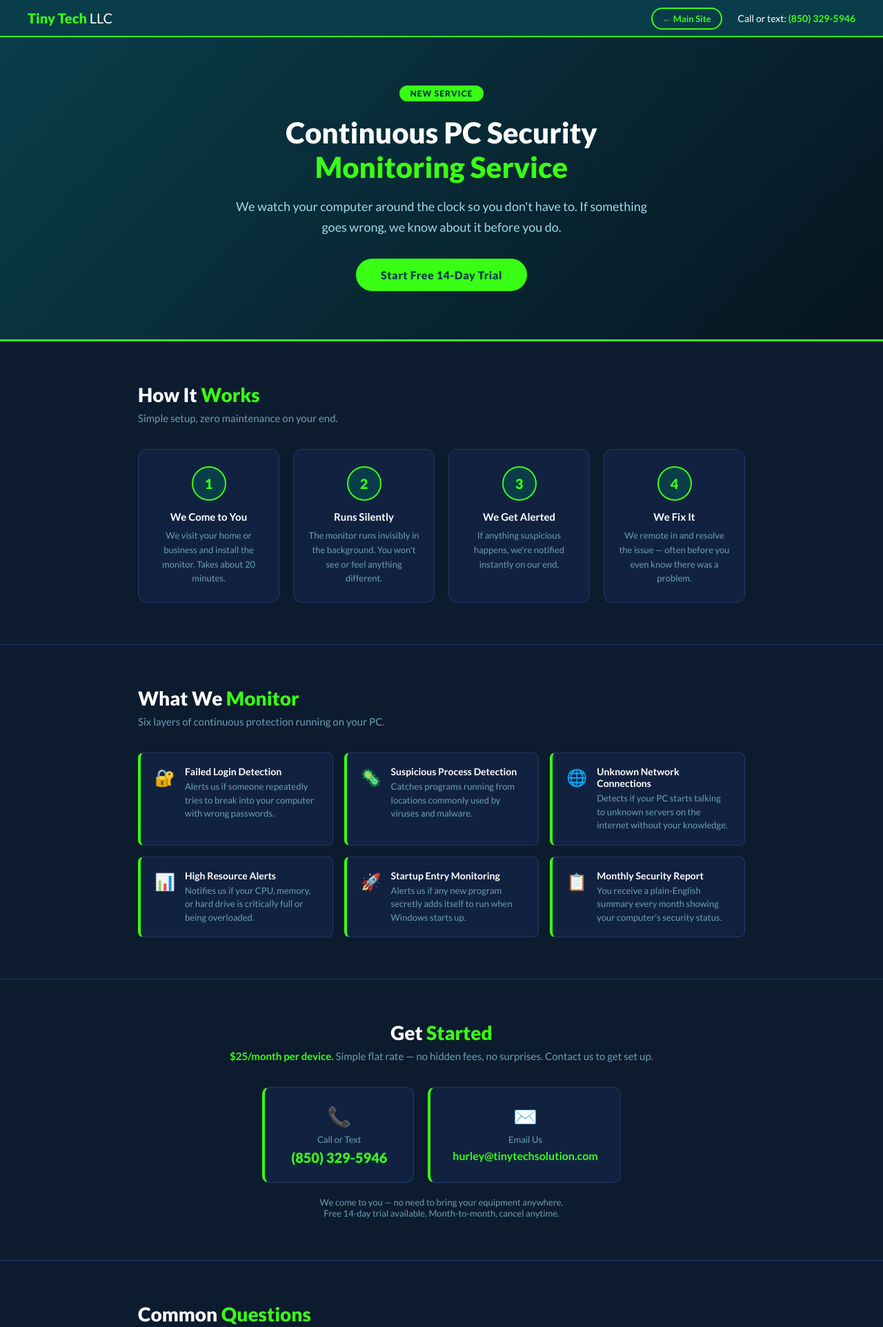
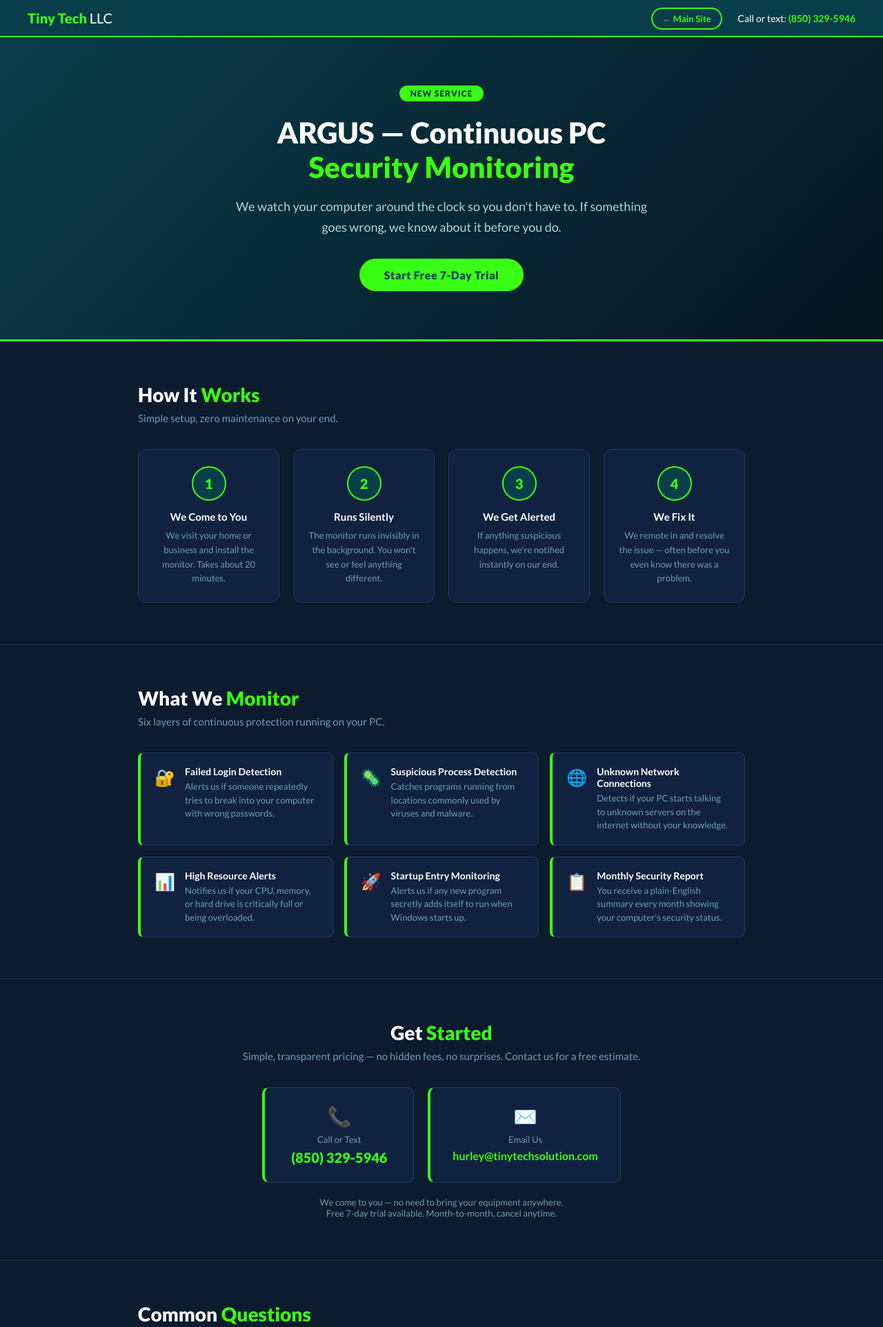
Before and after one commit to tinytechllc09-del/tinytech-monitor-page, a Flask app: page / in a window 1280 px wide. Shown: the top 1924 px of the page at 69% size. Run offline with Flask 3, Linux system fonts and the light colour scheme.

Commit message:
Rebrand to ARGUS, update trial to 7-day, remove public pricing
Co-Authored-By: Claude Sonnet 4.6 <noreply@anthropic.com>

```diff
--- a/templates/index.html
+++ b/templates/index.html
@@ -3,7 +3,7 @@
 <head>
     <meta charset="UTF-8">
     <meta name="viewport" content="width=device-width, initial-scale=1.0">
-    <title>PC Security Monitoring — $25/mo — Tiny Tech LLC</title>
+    <title>ARGUS — PC Security Monitoring | Tiny Tech LLC</title>
     <link href="https://fonts.googleapis.com/css2?family=Lato:wght@400;700;900&display=swap" rel="stylesheet">
     <style>
         * { margin: 0; padding: 0; box-sizing: border-box; }
@@ -371,9 +371,9 @@
 <!-- HERO -->
 <div class="hero">
     <div class="hero-badge">New Service</div>
-    <h1>Continuous PC Security<br><span>Monitoring Service</span></h1>
+    <h1>ARGUS — Continuous PC<br><span>Security Monitoring</span></h1>
     <p>We watch your computer around the clock so you don't have to. If something goes wrong, we know about it before you do.</p>
-    <a href="#estimate" class="hero-btn">Start Free 14-Day Trial</a>
+    <a href="#estimate" class="hero-btn">Start Free 7-Day Trial</a>
 </div>
 
 <!-- HOW IT WORKS -->
@@ -461,7 +461,7 @@
 <!-- FREE ESTIMATE -->
 <div class="section" style="text-align:center;">
     <div id="estimate" class="section-title">Get <span>Started</span></div>
-    <div class="section-sub"><strong style="color:#39ff14;">$25/month per device.</strong> Simple flat rate — no hidden fees, no surprises. Contact us to get set up.</div>
+    <div class="section-sub">Simple, transparent pricing — no hidden fees, no surprises. Contact us for a free estimate.</div>
     <div style="display:flex; flex-wrap:wrap; justify-content:center; gap:20px; margin-top:10px;">
         <div style="background:#112240; border:1px solid #1e3a6a; border-left:4px solid #39ff14; border-radius:10px; padding:24px 32px; text-align:center; min-width:220px;">
             <div style="font-size:28px; margin-bottom:8px;">📞</div>
@@ -474,7 +474,7 @@
             <a href="mailto:hurley@tinytechsolution.com" style="font-size:16px; font-weight:700; color:#39ff14; text-decoration:none;">hurley@tinytechsolution.com</a>
         </div>
     </div>
-    <p style="margin-top:20px; font-size:13px; color:#6a9fb8;">We come to you — no need to bring your equipment anywhere.<br>Free 14-day trial available. Month-to-month, cancel anytime.</p>
+    <p style="margin-top:20px; font-size:13px; color:#6a9fb8;">We come to you — no need to bring your equipment anywhere.<br>Free 7-day trial available. Month-to-month, cancel anytime.</p>
 </div>
 
 <hr class="divider">
@@ -502,7 +502,7 @@
         </div>
         <div class="faq-item">
             <h3>How does the free trial work?</h3>
-            <p>We install the monitor at no charge and monitor your PC for 14 days. If you like it, we continue at your chosen plan rate. No credit card required to start.</p>
+            <p>We install the monitor at no charge and monitor your PC for 7 days. If you like it, we continue at your chosen plan rate. No credit card required to start.</p>
         </div>
         <div class="faq-item">
             <h3>Can I cancel anytime?</h3>
@@ -514,7 +514,7 @@
 <!-- CTA -->
 <div class="cta">
     <h2>Ready to <span>Get Protected?</span></h2>
-    <p>Start your free 14-day trial today. No credit card. No commitment. We come to you.</p>
+    <p>Start your free 7-day trial today. No credit card. No commitment. We come to you.</p>
     <div class="cta-buttons">
         <a href="tel:8503295946" class="btn-primary">Call (850) 329-5946</a>
         <a href="mailto:hurley@tinytechsolution.com" class="btn-secondary">Send an Email</a>
```
